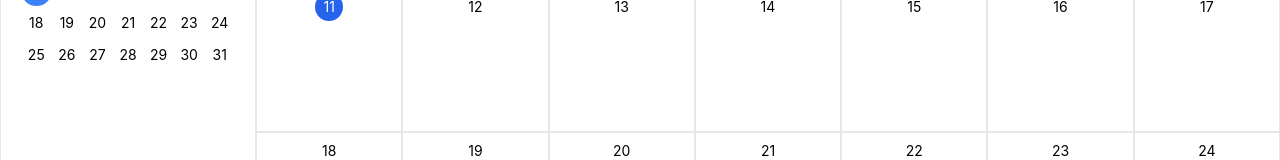
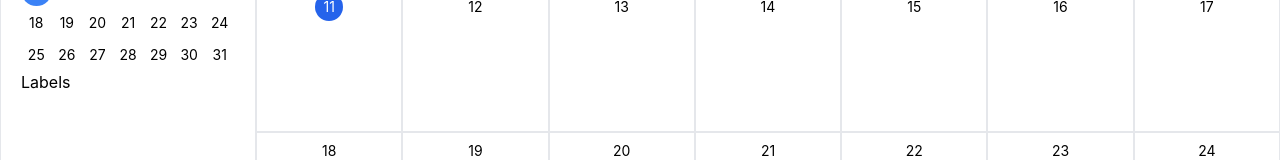
Before and after one commit to Nihilus888/Calendar-App, a React (Create React App) app: page / in a window 1280 px wide. Shown: the part 379-539 px from the top of the page. Built offline with nearby package versions, Linux system fonts and the light colour scheme.

Commit message:
added labels

```diff
--- /dev/null
+++ b/src/components/Labels.jsx
@@ -0,0 +1,7 @@
+import React from 'react'
+
+export default function Labels() {
+  return (
+    <div>Labels</div>
+  )
+}
--- a/src/components/Sidebar.jsx
+++ b/src/components/Sidebar.jsx
@@ -1,12 +1,14 @@
 import React from 'react'
 import CreateEventButton from "./CreateEventButton"
 import SmallCalendar from './SmallCalendar'
+import Labels from './Labels'
 
 export default function Sidebar() {
   return (
     <aside className="border p-5 w-64">
       <CreateEventButton />
       <SmallCalendar />
+      <Labels />
     </aside>
   )
 }
```
